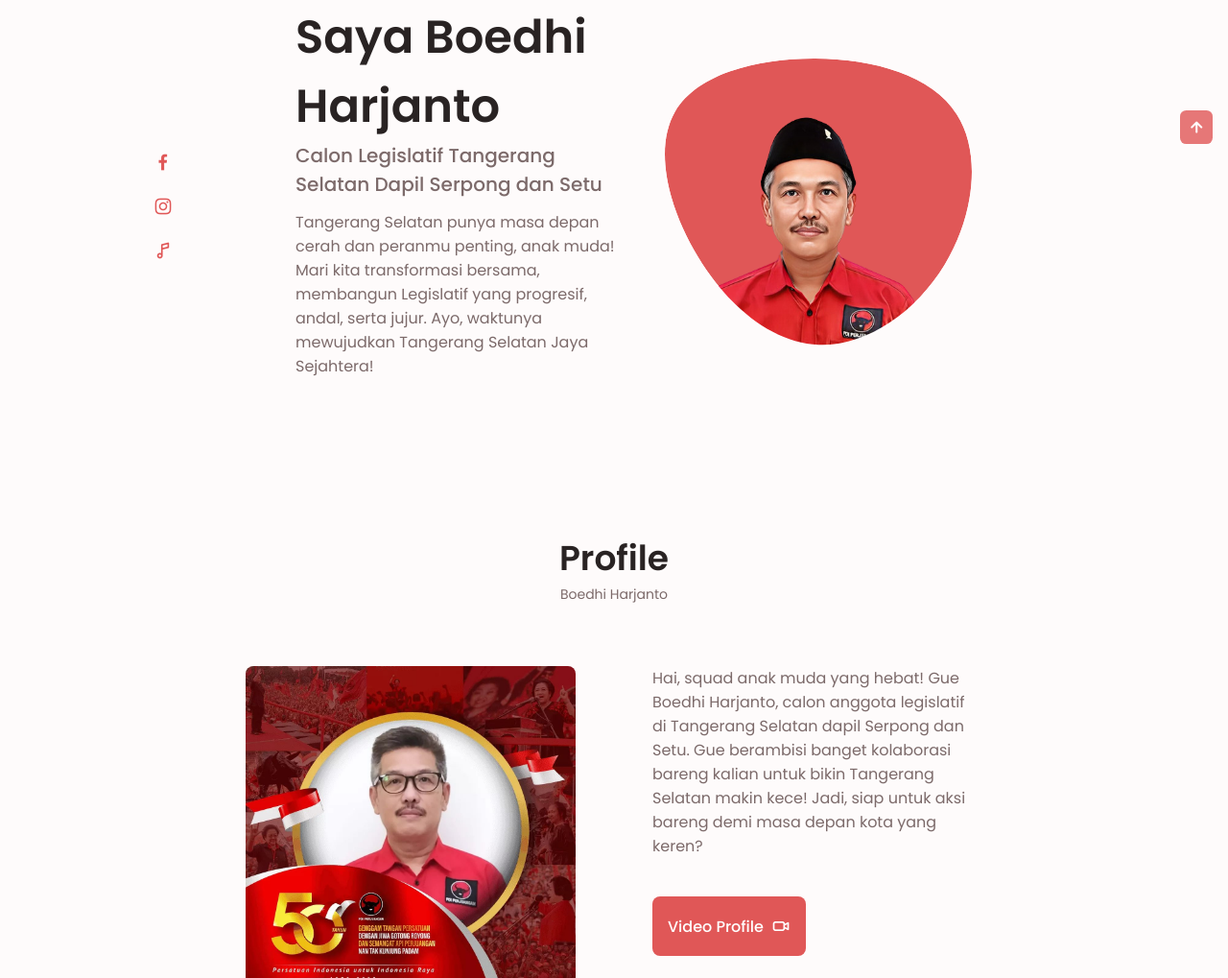
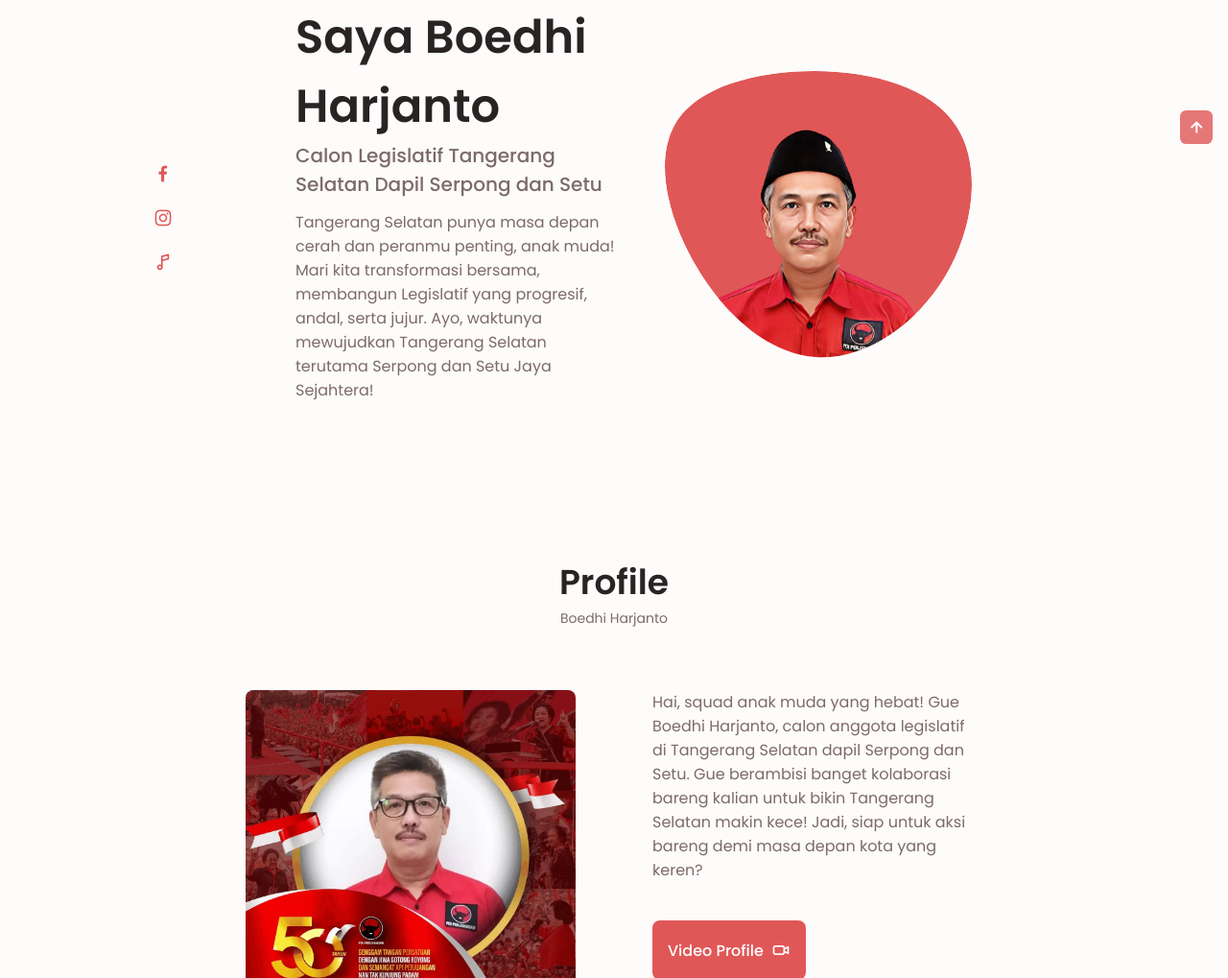
Before and after one commit to Michaelwahyu/boedhi_harjanto, a plain HTML site: page index.html in a window 1280 px wide. Shown: the part 810-1829 px from the top of the page at 96% size. Drawn offline with nearby package versions, Linux system fonts and the light colour scheme.

Commit message:
Update index.html

```diff
--- a/index.html
+++ b/index.html
@@ -249,7 +249,7 @@
                     <div class="home__data">
                         <h1 class="home__title">Saya Boedhi <br>Harjanto</h1>
                         <h3 class="home__subtitle">Calon Legislatif Tangerang Selatan Dapil Serpong dan Setu</h3>
-                        <p class="home__description">Tangerang Selatan punya masa depan cerah dan peranmu penting, anak muda! Mari kita transformasi bersama, membangun Legislatif yang progresif, andal, serta jujur. Ayo, waktunya mewujudkan Tangerang Selatan Jaya Sejahtera!</p>
+                        <p class="home__description">Tangerang Selatan punya masa depan cerah dan peranmu penting, anak muda! Mari kita transformasi bersama, membangun Legislatif yang progresif, andal, serta jujur. Ayo, waktunya mewujudkan Tangerang Selatan terutama Serpong dan Setu Jaya Sejahtera!</p>
                     </div>
                 </div>
             </div>
```
